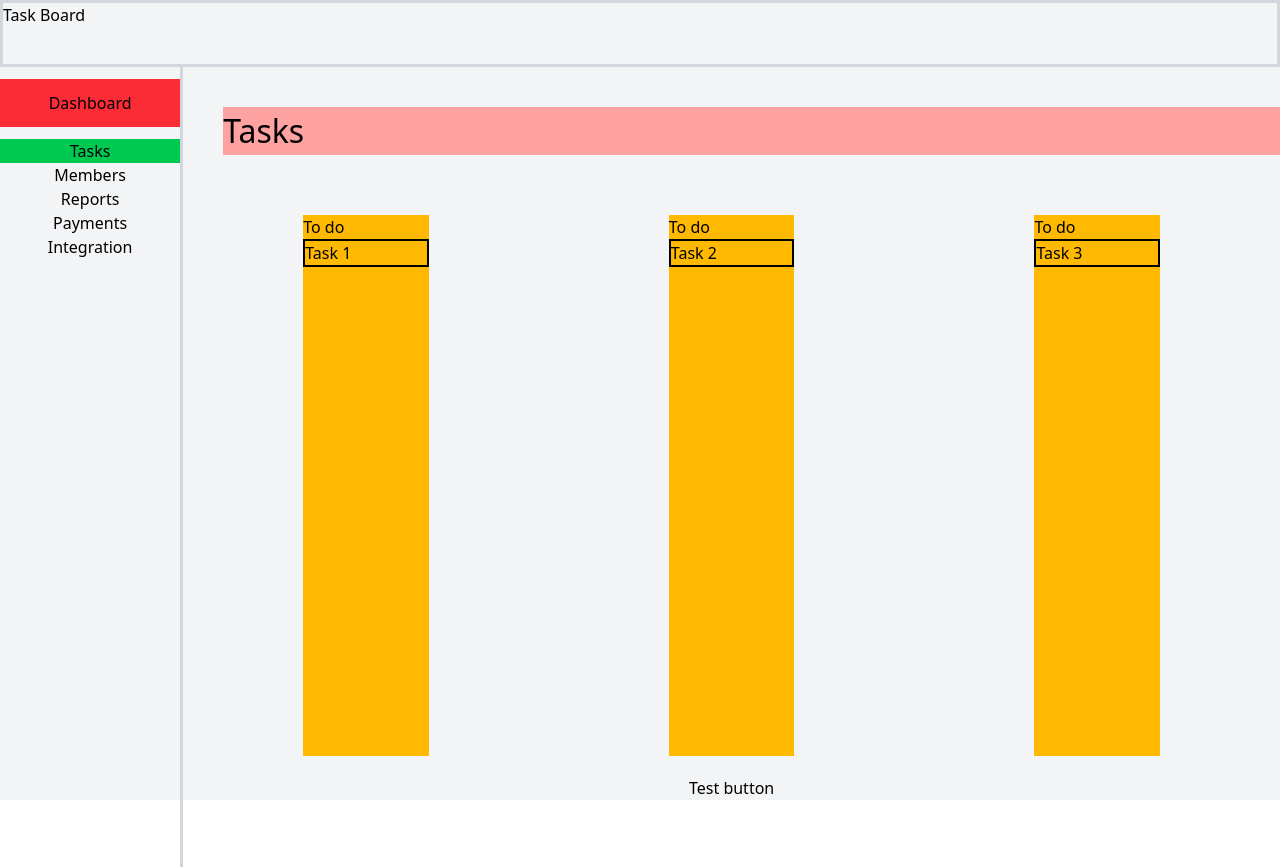
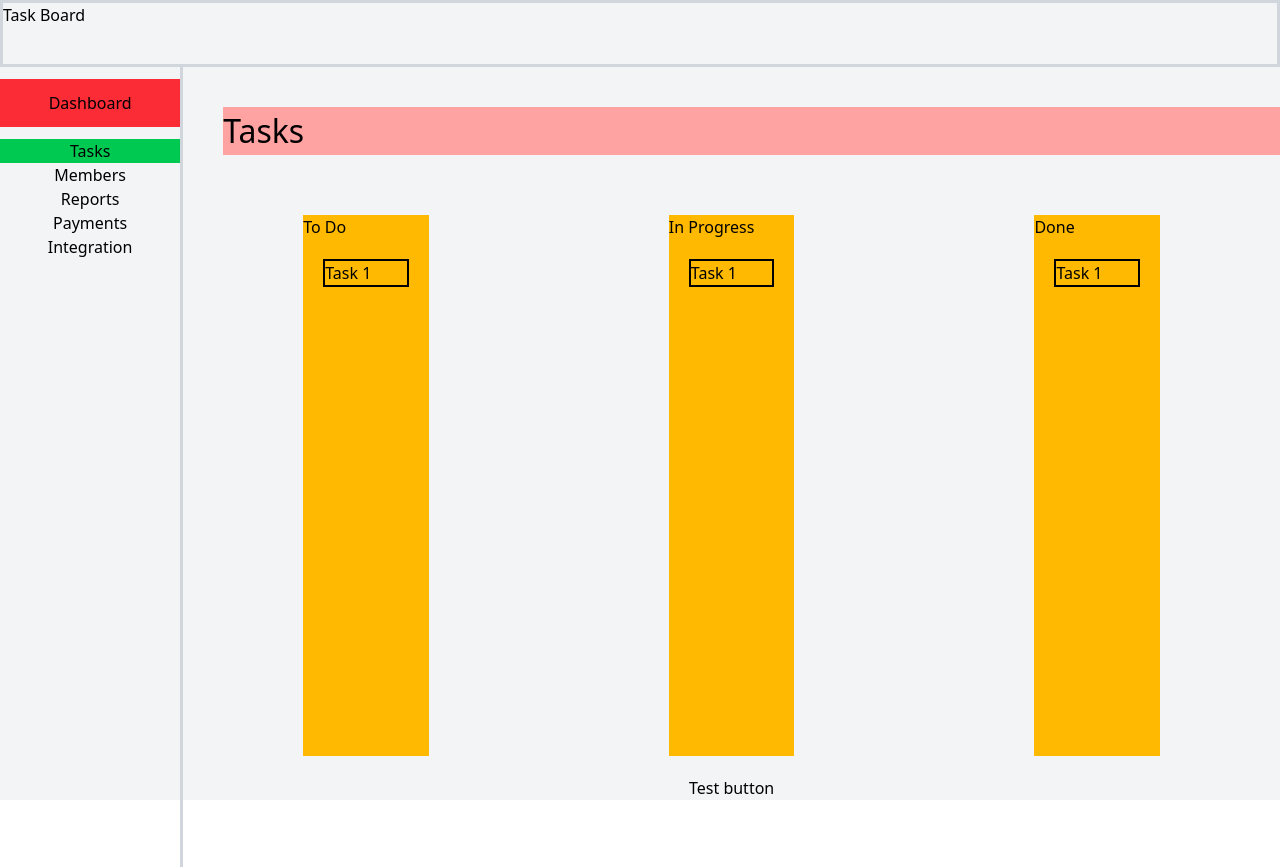
Before and after one commit to FlamingShali/Task-Manager, a React (Vite) app: page / in a window 1280 px wide. Shown: the top 867 px of the page. Built offline with nearby package versions, Linux system fonts and the light colour scheme.

Commit message:
refactored a little mapping in Board.jsx to make code leaner

```diff
--- a/src/components/Board.jsx
+++ b/src/components/Board.jsx
@@ -7,6 +7,7 @@ import {
   verticalListSortingStrategy,
 } from "@dnd-kit/sortable";
 import TaskColumn from "./TaskColumn";
+import Task from "./Task";
 
 const statuses = ["To Do", "In Progress", "Done"];
 const toDo = statuses[0];
@@ -45,42 +46,16 @@ const Board = () => {
         <div className="w-full h-full flex justify-between self-center flex-col">
           <h1 className="w-full text-[2rem] bg-red-300 m-10">Tasks</h1>
           <div className="flex h-full w-full">
-            <TaskColumn type={toDo}>
-              <h1>To do</h1>
+            {statuses.map((status) => (
+              <TaskColumn>
+                <h1>{status}</h1>
                 <ul>
                   {tasks.toDo.map((task) => (
-                  <li key={task.id} className="border-[2px] ">
-                    {task.status === toDo.toLocaleLowerCase() && (
-                      <p>{task.title}</p>
-                    )}
-                  </li>
+                    <Task taskType={toDo} task={task} />
                   ))}
                 </ul>
               </TaskColumn>
-            <TaskColumn type={inProgress}>
-              <h1>To do</h1>
-              <ul>
-                {tasks.inProgress.map((task) => (
-                  <li key={task.id} className="border-[2px]">
-                    {task.status === inProgress.toLocaleLowerCase() && (
-                      <p>{task.title}</p>
-                    )}
-                  </li>
             ))}
-              </ul>
-            </TaskColumn>
-            <TaskColumn type={done}>
-              <h1>To do</h1>
-              <ul>
-                {tasks.done.map((task) => (
-                  <li key={task.id} className="border-[2px]">
-                    {task.status === done.toLocaleLowerCase() && (
-                      <p>{task.title}</p>
-                    )}
-                  </li>
-                ))}
-              </ul>
-            </TaskColumn>
           </div>
           <button onClick={handleNewTask}>Test button</button>
         </div>
--- a/src/components/Task.jsx
+++ b/src/components/Task.jsx
@@ -1,5 +1,9 @@
-const Task = ({ title, id }) => {
-  return <div className="w-full h-[2rem] my-5"></div>;
+const Task = ({ task, taskType }) => {
+  return (
+    <li key={task.id} className="border-[2px] m-5">
+      {task.status === taskType.toLocaleLowerCase() && <p>{task.title}</p>}
+    </li>
+  );
 };
 
 export default Task;
```
Lines whose indentation alone changed are shown as unchanged.
